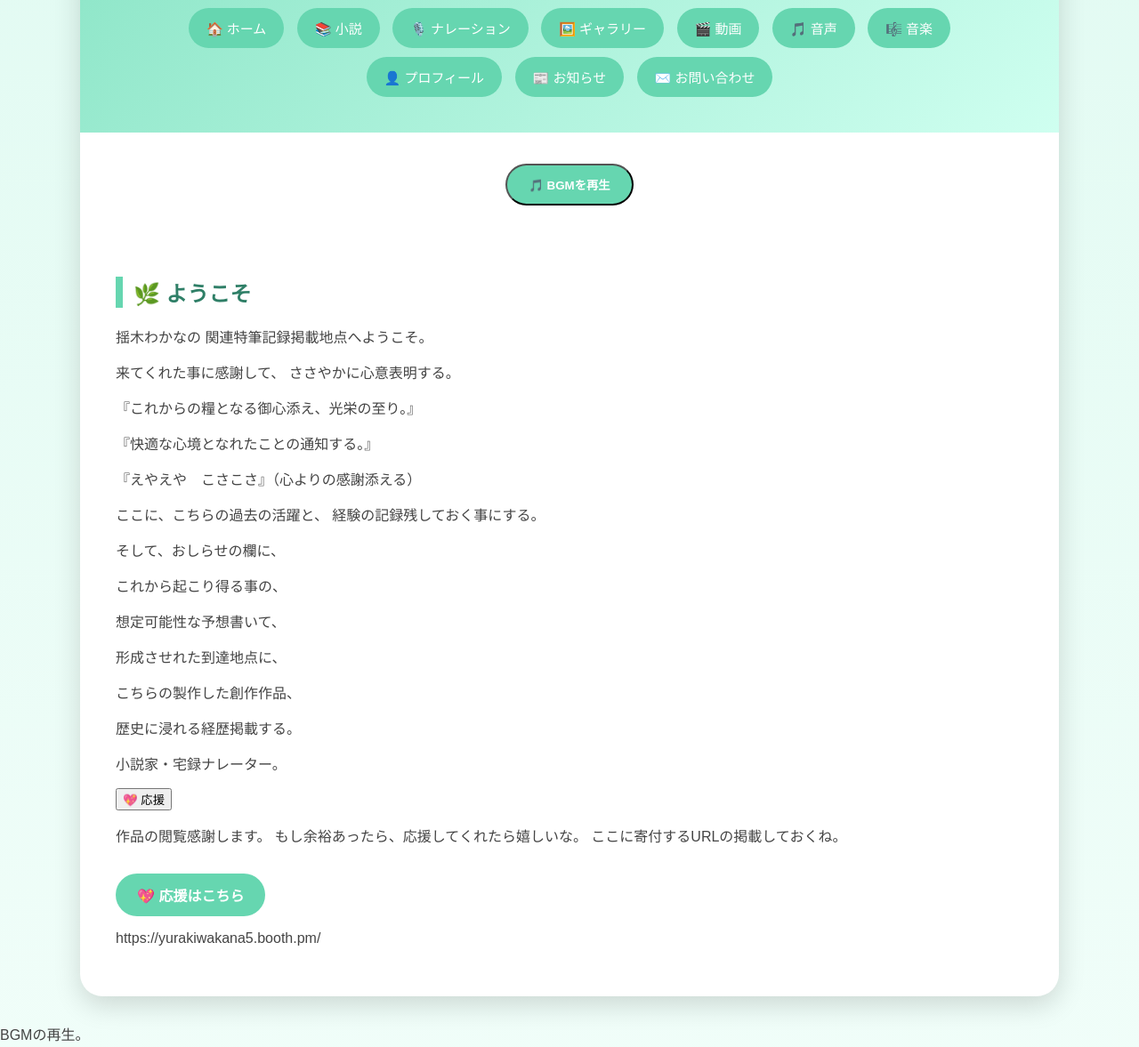
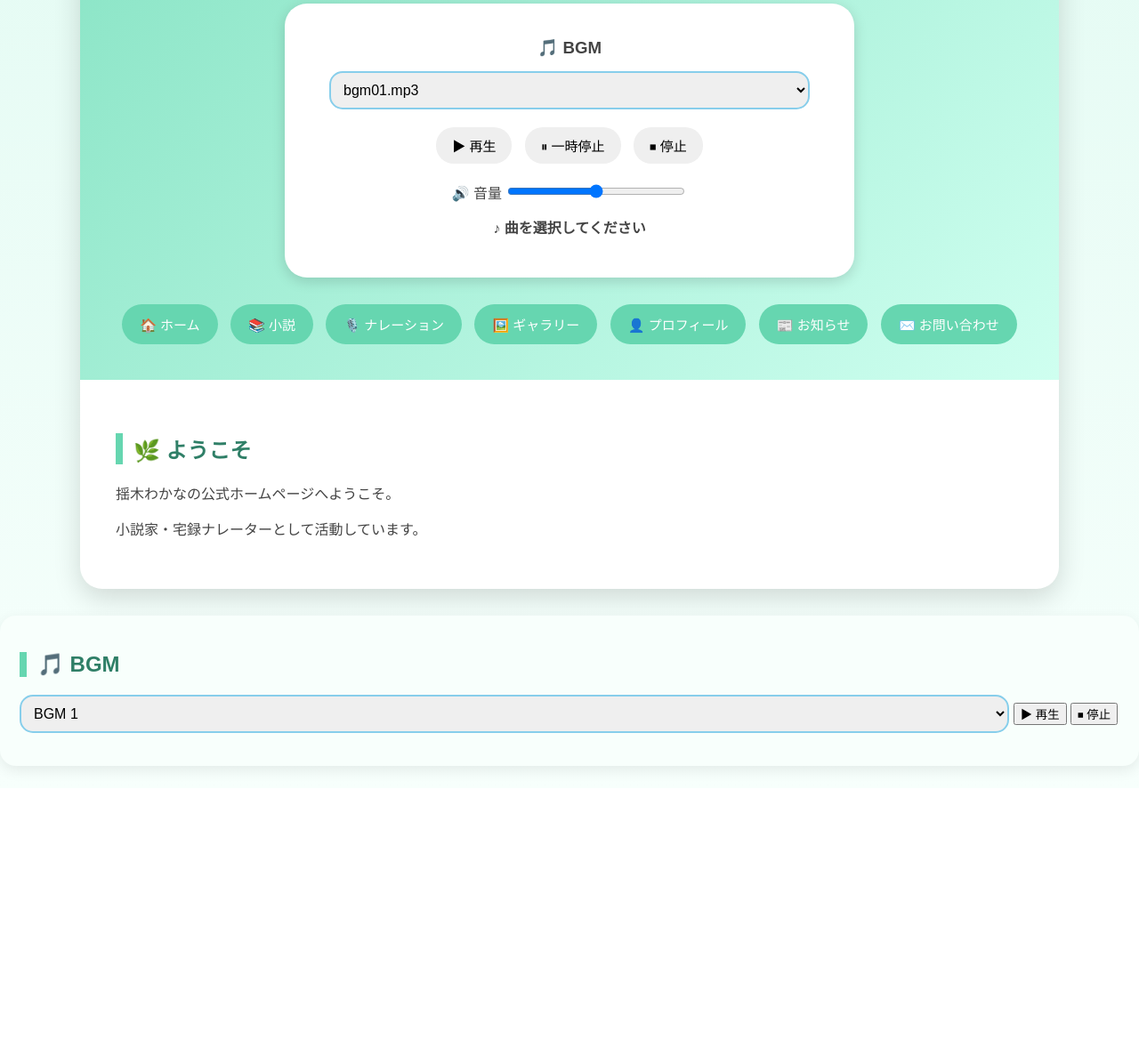
Before and after one commit to wakanasan10-debug/wakana-homepage, a plain HTML site: page index.html in a window 1280 px wide. Shown: the part 382-1559 px from the top of the page at 89% size. After the commit the page ends 1268 px from the top, so only its background shows below. Drawn offline with Linux system fonts and the light colour scheme.

Commit message:
Add files via upload

```diff
--- a/index.html
+++ b/index.html
@@ -4,10 +4,26 @@
 <meta charset="UTF-8">
 <meta name="viewport" content="width=device-width, initial-scale=1.0">
 <title>揺木わかな Official Website</title>
+
+<meta name="description" content="揺木わかな Official Website。プロフィール、活動内容、お知らせなどを掲載しています。">
+
+<meta name="keywords" content="揺木わかな, YUKARI WAKANA, Official Website, プロフィール, 活動">
+
+<meta name="author" content="揺木わかな">
+
+<meta name="robots" content="index, follow">
+
+<link rel="canonical" href="https://wakanasan10-debug.github.io/wakana-homepage/">
+
+<meta property="og:title" content="揺木わかな Official Website">
+<meta property="og:description" content="揺木わかなの公式ホームページです。">
+<meta property="og:type" content="website">
+<meta property="og:url" content="https://wakanasan10-debug.github.io/wakana-homepage/">
 <link rel="stylesheet" href="style.css">
 </head>
 
 <body>
+
 
 <div class="container">
 
@@ -19,6 +35,33 @@
 
 <p>小説家・宅録ナレーター</p>
 
+<div class="bgm-box">
+
+<h3>🎵 BGM</h3>
+
+<select id="bgmSelect">
+</select>
+
+<div class="bgm-buttons">
+<button onclick="playBGM()">▶ 再生</button>
+<button onclick="pauseBGM()">⏸ 一時停止</button>
+<button onclick="stopBGM()">⏹ 停止</button>
+</div>
+
+<div class="volume-box">
+🔊 音量
+<input type="range" id="volumeControl"
+min="0" max="1" step="0.1" value="0.5">
+</div>
+
+<p id="nowPlaying">
+♪ 曲を選択してください
+</p>
+
+<audio id="bgmPlayer"></audio>
+
+</div>
+
 <nav>
 
 <button onclick="showPage('home')">🏠 ホーム</button>
@@ -29,12 +72,6 @@
 
 <button onclick="showPage('gallery')">🖼️ ギャラリー</button>
 
-<button onclick="showPage('video')">🎬 動画</button>
-
-<button onclick="showPage('audio')">🎵 音声</button>
-
-<button onclick="showPage('music')">🎼 音楽</button>
-
 <button onclick="showPage('profile')">👤 プロフィール</button>
 
 <button onclick="showPage('news')">📰 お知らせ</button>
@@ -43,17 +80,7 @@
 
 </nav>
 
-</header><div style="text-align:center; margin:20px 0;">
-
-<button id="bgmButton" onclick="toggleBGM()" class="link-button">
-🎵 BGMを再生
-</button>
-
-<audio id="bgm" loop>
-    <source src="bgm.mp3" type="audio/mpeg">
-</audio>
-
-</div>
+</header>
 
 <main>
 
@@ -62,81 +89,12 @@
 <h2>🌿 ようこそ</h2>
 
 <p>
-揺木わかなの
-関連特筆記録掲載地点へようこそ。
+揺木わかなの公式ホームページへようこそ。
+</p>
 
 <p>
-来てくれた事に感謝して、
-ささやかに心意表明する。<p>
-
-
-<p>
-
-『これからの糧となる御心添え、光栄の至り。』<p>
-
-<p>
-
-『快適な心境となれたことの通知する。』<p>
-
-
-『えやえや　こさこさ』（心よりの感謝添える）
-
-<p>
-<p>
-
-
-ここに、こちらの過去の活躍と、
-経験の記録残しておく事にする。<p>
-
-
-<p>
-そして、おしらせの欄に、<p>
-
-<p>
-これから起こり得る事の、<p>
-
-<p>
-想定可能性な予想書いて、<p>
-<p>
-
-形成させれた到達地点に、<p><p>
-
-
-こちらの製作した創作作品、<p>
-<p>
-
-歴史に浸れる経歴掲載する。<p>
-
-<p><p>
-小説家・宅録ナレーター。
+小説家・宅録ナレーターとして活動しています。
 </p>
-
-
-
-<button onclick="showPage('support')">💖 応援</button><p>
-
-<p>
-
-作品の閲覧感謝します。
-
-もし余裕あったら、応援してくれたら嬉しいな。
-ここに寄付するURLの掲載しておくね。
-
-</p>
-
-<a class="link-button"
-href="https://ofuse.me/wakanatyan"
-target="_blank">
-
-💖 応援はこちら
-
-</a>
-<p>
-https://yurakiwakana5.booth.pm/
-<p>
-</p>
-
-
 
 </section>
 
@@ -146,26 +104,17 @@ https://yurakiwakana5.booth.pm/
 
 <div class="card">
 
-<img src="images/novel1.jpg" alt="作品1" style="width:160px;border-radius:15px;display:block;margin:0 auto 20px;">
-
 <h3>📖 小説家になろう</h3>
 
 <p>
-
-揺木わかなの公開している小説。
-
-久留里地方の音歌市とことのはタウンは、風習や気質等についてはとても大切にしていた。
-確定したこと変えたりしない強い意志貫いて、話し方とか作法に気を使う気風は浸透している。
-返り点や余計な言い回しを避ける特有の言い方は意図的には変更しなく、個性引き立てる。
-
-
+揺木わかなが公開している作品はこちらから読めます。
 </p>
 
 <a class="link-button"
 href="https://yomou.syosetu.com/search.php?word=%E6%8F%BA%E6%9C%A8%E3%82%8F%E3%81%8B%E3%81%AA&order=new"
 target="_blank">
 
-📖 作品一覧を見る
+作品一覧を見る
 
 </a>
 
@@ -173,22 +122,17 @@ target="_blank">
 
 <div class="card">
 
-<img src="images/novel2.jpg" alt="カクヨム作品" style="width:160px;border-radius:15px;display:block;margin:0 auto 20px;">
-
 <h3>📚 カクヨム</h3>
 
 <p>
-
-カクヨムにて公開中の作品。
-
-
+カクヨムで公開中の作品はこちらです。
 </p>
 
 <a class="link-button"
 href="https://kakuyomu.jp/users/wakana5"
 target="_blank">
 
-📚 カクヨムを見る
+カクヨムを見る
 
 </a>
 
@@ -202,7 +146,7 @@ target="_blank">
 
 <p>
 
-ナレーションする宅録ナレーター。
+宅録ナレーターとして活動しています。
 
 </p>
 
@@ -282,140 +226,6 @@ target="_blank">
 </div>
 
 </section>
-<section id="video" class="page" style="display:none;">
-
-<h2>🎬 動画</h2>
-
-<p>
-PV・ナレーション・創作動画等掲載しています。
-</p>
-
-<div class="card">
-
-<h3>🎥 動画１</h3>
-
-<video controls width="100%">
-
-<source src="videos/movie01.mp4" type="video/mp4">
-
-お使いのブラウザは動画に対応していません。
-
-</video>
-
-</div>
-
-<div class="card">
-
-<h3>🎥 動画２</h3>
-
-<video controls width="100%">
-
-<source src="videos/movie02.mp4" type="video/mp4">
-
-お使いのブラウザは動画に対応していません。
-
-</video>
-
-</div>
-
-</section>
-
-<section id="audio" class="page" style="display:none;">
-
-<h2>🎵 音声ライブラリ</h2>
-
-<p>
-ボイスサンプルや朗読作品を掲載しています。
-</p>
-
-<div class="card">
-
-<h3>🎙️ ボイスサンプル１</h3>
-
-<audio controls>
-
-<source src="audio/sample01.wav" type="audio/wav">
-
-<source src="audio/sample01.mp3" type="audio/mpeg">
-
-お使いのブラウザでは再生できません。
-
-</audio>
-
-</div>
-
-<div class="card">
-
-<h3>🎙️ ボイスサンプル２</h3>
-
-<audio controls>
-
-<source src="audio/sample02.wav" type="audio/wav">
-
-<source src="audio/sample02.mp3" type="audio/mpeg">
-
-お使いのブラウザでは再生できません。
-
-</audio>
-
-</div>
-
-</section>
-
-<section id="music" class="page" style="display:none;">
-
-
-</div>
-
-</section>
-
-<p>
-BGMの再生。
-</p>
-
-<div class="card">
-
-<h3>🎵 BGM 01</h3>
-
-<p>著作権、こちらにある、お気に入りのBGMです。</p>
-
-<audio controls>
-
-<source src="music/bgm01.mp3" type="audio/mpeg">
-
-</audio>
-
-</div>
-
-<div class="card">
-
-<h3>🎵 BGM 02</h3>
-
-<p>著作権、こちらにある、お気に入りのBGMです。</p>
-
-<audio controls>
-
-<source src="music/bgm02.mp3" type="audio/mpeg">
-
-</audio>
-
-</div>
-
-<div class="card">
-
-<h3>🎵 BGM 03</h3>
-
-<p>著作権、こちらにある、お気に入りのBGMです。</p>
-
-<audio controls>
-
-<source src="music/bgm03.mp3" type="audio/mpeg">
-
-</audio>
-
-</div>
-
-</section>
 
 <section id="profile" class="page" style="display:none;">
 
@@ -427,17 +237,9 @@ BGMの再生。
 
 <p>
 
-小説家・宅録ナレーター。<p>
-<p>
+小説家・宅録ナレーター。
 
-
-長期的な安定性視野に入れて、見落としのないように取り組み、効率よく先に進めること意識しつつ、規定に沿うように遂行します。<p>
-<p>
-
-特定の責務受け持ち、勤労する日課、任用された勤務の仕方、適格に確認して、経験蓄積する成長機会の最中、快適性、確保する環境調節、行います。<p>
-<p>
-
-視界開くと、開始された。進行していく展開。五つ感覚、景色映る。知らない方へゆける経路。創作歴史落とし噺。真剣になり聞き取れる。短期間のうちに引き寄せられる。そんなお話し作り、披露して活躍したい。<p>
+優しい物語と、心に届くナレーションを目指して活動しています。
 
 </p>
 
@@ -453,7 +255,7 @@ BGMの再生。
 
 <p>
 
-最新の更新はこちらに掲載します。
+最新の更新情報はこちらに掲載します。
 
 </p>
 
@@ -469,12 +271,7 @@ BGMの再生。
 
 <p>
 
-依頼・お問い合わせ。<p>
-
-https://x.com/wakanatyan5<p>
-
-yurakiwakana@gmail.com
-
+ご依頼・お問い合わせは準備中です。
 
 </p>
 
@@ -485,15 +282,28 @@ yurakiwakana@gmail.com
 </main>
 
 </div>
+<!-- 🎵 BGM -->
+<div class="card">
 
-<div id="lightbox" class="lightbox" onclick="closeLightbox()">
+<h2>🎵 BGM</h2>
 
-<img id="lightbox-img" src="" alt="拡大画像">
+<select id="bgmSelect">
+    <option value="music/bgm1.mp3">BGM 1</option>
+    <option value="music/bgm2.mp3">BGM 2</option>
+    <option value="music/bgm3.mp3">BGM 3</option>
+</select>
+
+<button onclick="playBGM()">▶ 再生</button>
+<button onclick="stopBGM()">⏹ 停止</button>
+
+<audio id="bgmPlayer" loop></audio>
 
 </div>
+
 
 <script src="script.js"></script>
 
 </body>
 
+
 </html>
--- a/script.js
+++ b/script.js
@@ -22,47 +22,61 @@ window.onload=function(){
 
 };
 
-// ===== ギャラリー画像をクリックすると拡大 =====
+/* ===== BGM ===== */
 
-const galleryImages = document.querySelectorAll(".gallery img");
+const musicList = [
+    { title: "bgm01.mp3", file: "music/bgm01.mp3" },
+    { title: "bgm02.mp3", file: "music/bgm02.mp3" },
+    { title: "bgm03.mp3", file: "music/bgm03.mp3" }
+];
 
-galleryImages.forEach(function(img){
+const bgmPlayer = document.getElementById("bgmPlayer");
+const bgmSelect = document.getElementById("bgmSelect");
+const nowPlaying = document.getElementById("nowPlaying");
+const volumeControl = document.getElementById("volumeControl");
 
-    img.addEventListener("click", function(){
+musicList.forEach((music, index) => {
 
-        document.getElementById("lightbox-img").src = this.src;
+    const option = document.createElement("option");
 
-        document.getElementById("lightbox").style.display = "flex";
+    option.value = index;
 
-    });
+    option.textContent = music.title;
+
+    bgmSelect.appendChild(option);
 
 });
 
-function closeLightbox(){
+bgmPlayer.volume = 0.5;
 
-    document.getElementById("lightbox").style.display = "none";
+function playBGM(){
+
+    const music = musicList[bgmSelect.value];
+
+    bgmPlayer.src = music.file;
+
+    bgmPlayer.play();
+
+    nowPlaying.textContent = "♪ 再生中 : " + music.title;
 
 }
 
-// ===== BGM再生・停止 =====
+function pauseBGM(){
 
-const bgm = document.getElementById("bgm");
-const bgmButton = document.getElementById("bgmButton");
-
-function toggleBGM() {
-
-    if (bgm.paused) {
-
-        bgm.play();
-
-        bgmButton.textContent = "⏸️ BGMを停止";
-
-    } else {
-
-        bgm.pause();
-
-        bgmButton.textContent = "🎵 BGMを再生";
-
-    }
+    bgmPlayer.pause();
 
 }
+
+function stopBGM(){
+
+    bgmPlayer.pause();
+
+    bgmPlayer.currentTime = 0;
+
+}
+
+volumeControl.addEventListener("input", function(){
+
+    bgmPlayer.volume = this.value;
+
+});
--- a/style.css
+++ b/style.css
@@ -211,43 +211,78 @@ transform:translateY(0);
 }
 
 }
+/* ===== BGM ===== */
 
-/* 画像拡大表示 */
+.bgm-box{
+    margin:20px auto;
+    padding:20px;
+    max-width:600px;
 
-.lightbox{
+    background:#ffffff;
 
-display:none;
+    border-radius:25px;
 
-position:fixed;
+    box-shadow:0 4px 15px rgba(0,0,0,0.15);
 
-left:0;
+    text-align:center;
+}
 
-top:0;
+.bgm-box h3{
+    margin-bottom:15px;
+}
 
-width:100%;
+#bgmSelect{
 
-height:100%;
+    width:90%;
 
-background:rgba(0,0,0,.85);
+    padding:10px;
 
-justify-content:center;
+    font-size:16px;
 
-align-items:center;
+    border-radius:15px;
 
-z-index:9999;
+    border:2px solid #87ceeb;
+
+    margin-bottom:15px;
+}
+
+.bgm-buttons button{
+
+    margin:5px;
+
+    padding:10px 18px;
+
+    border:none;
+
+    border-radius:20px;
 
     cursor:pointer;
 
+    font-size:15px;
 }
 
-.lightbox img{
+.bgm-buttons button:hover{
 
-max-width:90%;
+    transform:scale(1.05);
 
-max-height:90%;
+    transition:0.2s;
+}
 
-border-radius:15px;
+.volume-box{
 
-box-shadow:0 0 30px rgba(255,255,255,.4);
+    margin-top:15px;
+}
 
+#volumeControl{
+
+    width:200px;
 }
+
+#nowPlaying{
+
+    margin-top:15px;
+
+    font-weight:bold;
+
+    color:#444;
+}
```
Lines whose indentation alone changed are shown as unchanged.
